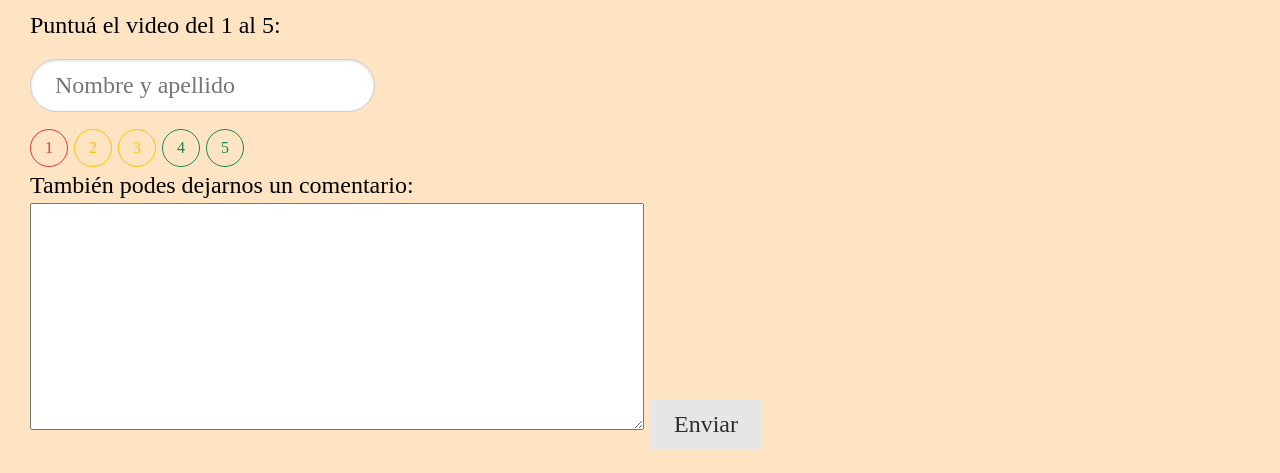
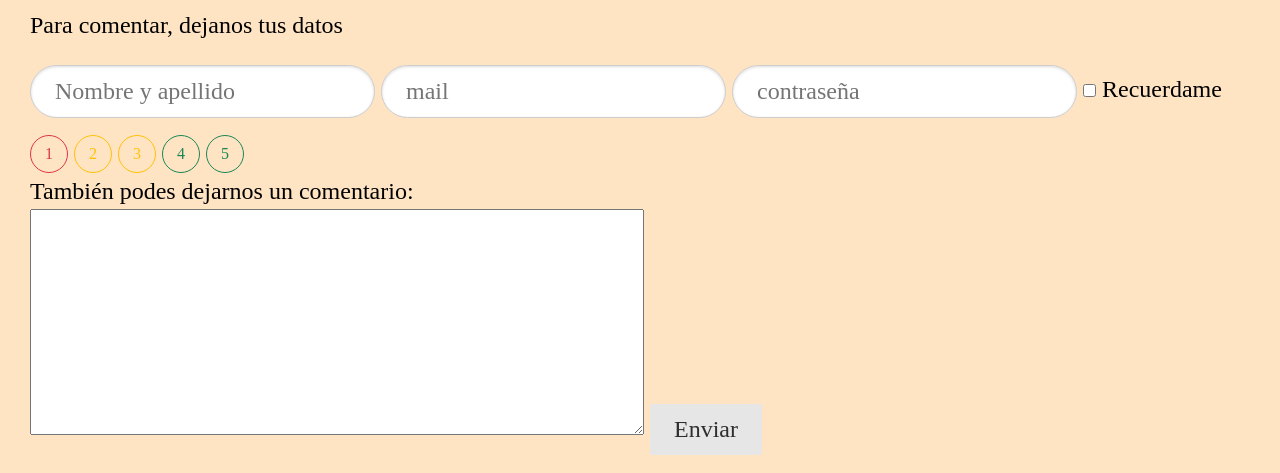
Before and after one commit to sofisarapura/mipaginaweb, a plain HTML site: page index.html in a window 1280 px wide. Shown: the part 1118-1591 px from the top of the page. Drawn offline with nearby package versions, Linux system fonts and the light colour scheme.

Commit message:
Tarea Clase 04

```diff
--- a/index.html
+++ b/index.html
@@ -48,9 +48,14 @@
     <div id="video1"> Video "Think Pink":<br>
         <video src="assets/video/ThinkPink.mp4" alt="Think pink" type="video/mp4" width="600px" controls></video>
         <!--para puntuar el video y dejar un comentario-->
-      <p>Puntuá el video del 1 al 5:</p>
+      <p>Para comentar, dejanos tus datos</p>
       <form class="pure-form">
         <input type="text" class="pure-input-rounded" alt="nombre" placeholder="Nombre y apellido"/>
+        <input type="text" class="pure-input-rounded" alt="mail" placeholder="mail"/>
+        <input type="password" class="pure-input-rounded" alt="contraseña" placeholder="contraseña" />
+        <label for="default-remember">
+            <input type="checkbox" id="default-remember" /> Recuerdame
+        </label>
     </form>
       <button class="btn btn-outline-danger rounded-circle text-center mr-2 px-0"
       style="width: 38px; height: 38px" href="#">1</button>
```
